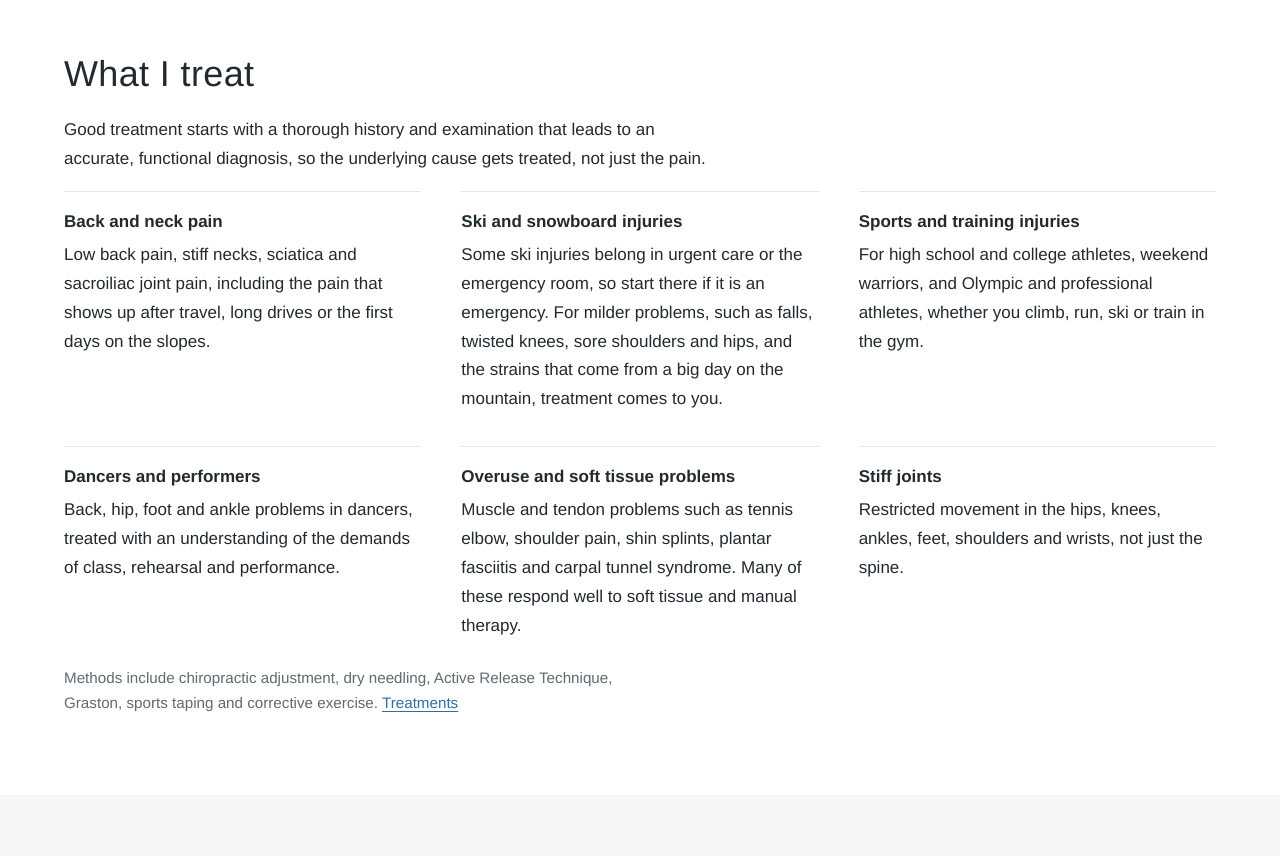
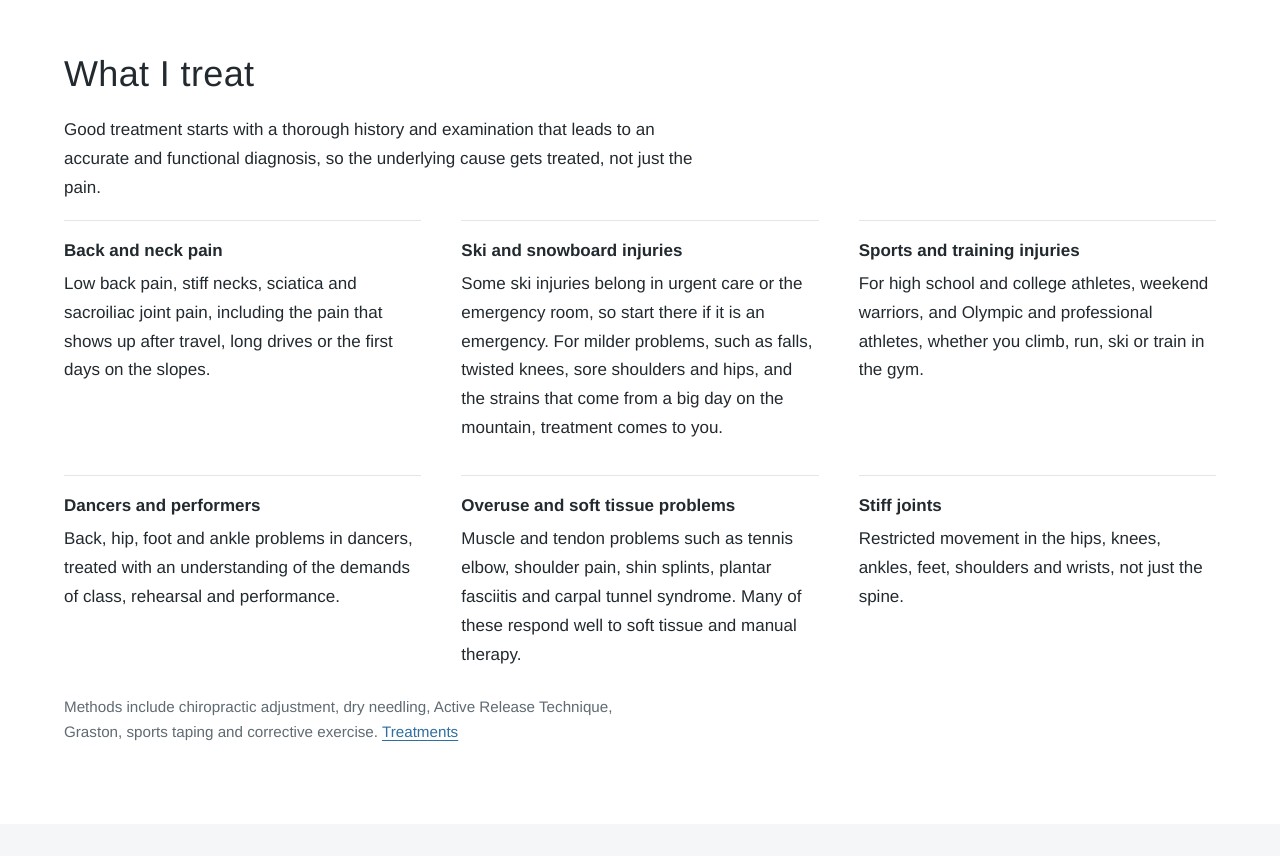
Before and after one commit to funky-monk-tech/markjpitcher-site, an Astro site: page / in a window 1280 px wide. Shown: the part 904-1760 px from the top of the page. Built offline with nearby package versions, Linux system fonts and the light colour scheme; Astro itself is replaced by a stand-in of ours.

Commit message:
accurate and functional
Co-Authored-By: Claude Opus 5.5 <noreply@anthropic.com>
Claude-Session: https://claude.ai/code/session_01QmrtiRN6sTWcyYRSJhdYaH

```diff
--- a/src/pages/index.astro
+++ b/src/pages/index.astro
@@ -38,7 +38,7 @@ import { site, href, img, media } from '../data/site.js';
       <h2>I come to you</h2>
       <p class="come-line">The world comes to the Vail Valley. When they are here, I come to them — at hotels, condos and homes in Vail, Beaver Creek, Avon, Edwards and Minturn. <a href={href('/hotel-visits/')}>Hotel and home visits</a></p>
       <h2>What I treat</h2>
-      <p>Good treatment starts with a thorough history and examination that leads to an accurate, functional diagnosis, so the underlying cause gets treated, not just the pain.</p>
+      <p>Good treatment starts with a thorough history and examination that leads to an accurate and functional diagnosis, so the underlying cause gets treated, not just the pain.</p>
       <ul class="facts">
         <li><strong>Back and neck pain</strong>Low back pain, stiff necks, sciatica and sacroiliac joint pain, including the pain that shows up after travel, long drives or the first days on the slopes.</li>
         <li><strong>Ski and snowboard injuries</strong>Some ski injuries belong in urgent care or the emergency room, so start there if it is an emergency. For milder problems, such as falls, twisted knees, sore shoulders and hips, and the strains that come from a big day on the mountain, treatment comes to you.</li>
```
